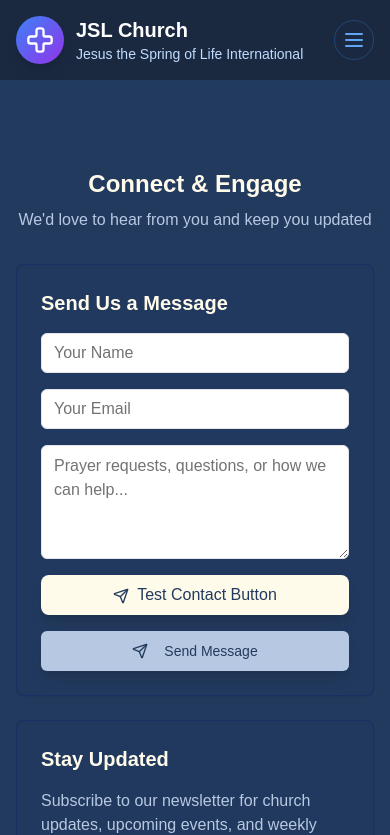
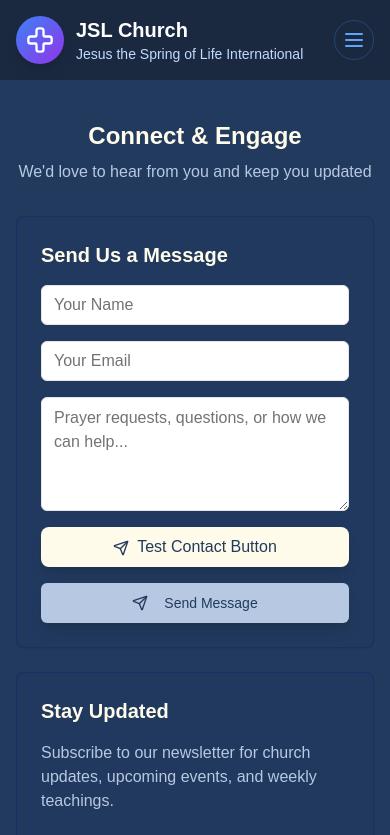
Before and after one commit to anon381/jslv1, a Next.js app: page /connect in a window 390 px wide. Shown: the top 835 px of the page. Built offline with nearby package versions, Linux system fonts and the light colour scheme.

Commit message:
Remove top margin from Connect section so it starts directly under the Nav

```diff
--- a/app/connect/page.tsx
+++ b/app/connect/page.tsx
@@ -66,10 +66,10 @@ export default function ConnectPage() {
   };
 
   return (
-    <>
+    <div className="min-h-screen bg-[#223A5E]">
+      <Nav activePage="connect" />
 
-      <Nav activePage="connect" />
-      <section id="connect" className="mt-20 sm:mt-16 py-12 sm:py-16 bg-[#223A5E] backdrop-blur-sm">
+      <section id="connect" className="py-20 sm:py-32 bg-[#223A5E] backdrop-blur-sm">
         <div className="container mx-auto px-4 pt-10 sm:pt-16">
           <div className="max-w-4xl mx-auto">
             <div className="text-center mb-8 sm:mb-12">
@@ -152,7 +152,6 @@ export default function ConnectPage() {
         </div>
       </section>
       {/* Extra scrollable content: cards and text */}
-
-    </>
+    </div>
   );
 }
```
